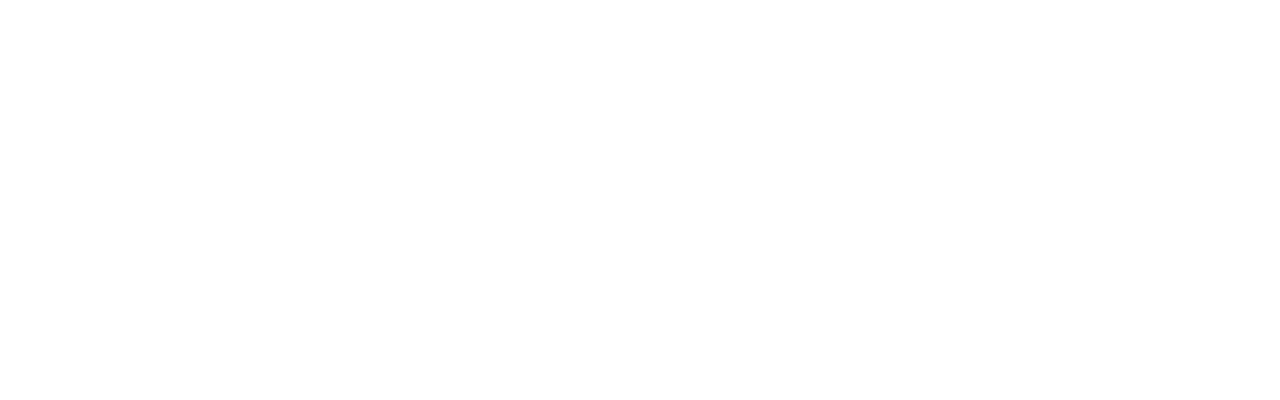
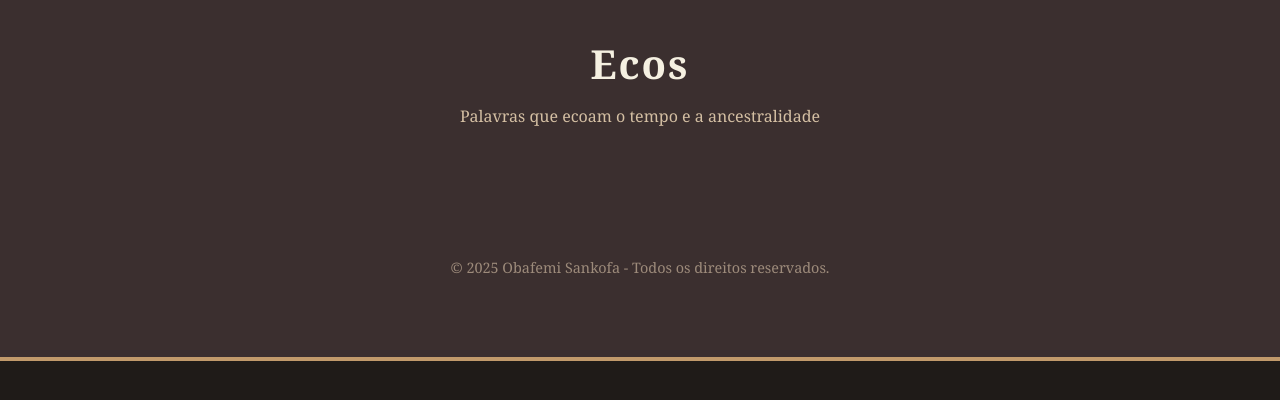
Before and after one commit to arthurcmps/Ecos, a plain HTML site: page index.html in a window 1280 px wide. Drawn offline with Linux system fonts and the light colour scheme.

Commit message:
html e css

```diff
--- /dev/null
+++ b/css/style.css
@@ -0,0 +1,73 @@
+body{
+    margin: 0;
+    padding: 0;
+    font-family: 'Georgia', serif;
+    background-color: #1f1b18;
+    color: #f5f0e1;
+    line-height: 1.6;
+}
+
+header{
+    text-align: center;
+    padding: 2rem 1rem;
+    background-color: #3b2f2f;
+    border-bottom: 4px solid #c19a6b;
+}
+
+h1{
+    margin: 0;
+    font-size: 2.5rem;
+    letter-spacing: 2px;
+}
+
+.subtitulo{
+    font-size: 1rem;
+    color: #d4bfa3;
+    margin-top: 0.5rem;
+}
+
+#filtros button{
+    background-color: #c19a6b;
+    color: #1f1b18;
+    border: none;
+    padding: 0.5rem 1rem;
+    border-radius: 30px;
+    cursor: pointer;
+    font-weight: bold;
+}
+
+#filtros button:hover{
+    background-color: #a87d56;
+}
+
+#lista-poemas{
+    padding: 2rem;
+    display: grid;
+    gap: 2rem;
+    max-width: 800px;
+    margin: auto;
+}
+
+.poema{
+    border-left: 5px solid #c19a6b;
+    padding-left: 1rem;
+    background-color: #2d2420;
+    padding: 1rem;
+    border-radius: 10px;
+}
+
+.poema h2{
+    margin: 0 0 0.5rem 0;
+}
+
+.poema .categorias{
+    font-size: 0.85rem;
+    color: #c5b5a1;
+}
+
+footer{
+    text-align: center;
+    padding: 2rem 1rem;
+    font-size: 0.9rem;
+    color: #9d8b7b;
+}
--- a/index.html
+++ b/index.html
@@ -1,5 +1,30 @@
   <!DOCTYPE html>
   <html lang="pt-BR>
     <head>
+    <meta charset="UTF-8">
+    <meta name="viewport" content="width=divice-width, initial-scale=1.0">
+    <title>Ecos</title>
+    <link rel="stylesheet" href="css/style.css">
+    <script type="module" src="js/script.js" defer></script>
+    </head>
+      <body>
+        <header>
+          <h1>Ecos</h1>
+          <p class="subtitulo">Palavras que ecoam o tempo e a ancestralidade</p>
 
-    </head>
+          <main>
+            <section id="filtros">
+              <!--Botões de categoria serão colocados aqui-->
+            </section>
+
+            <section id="lista-poemas">
+              <!--Poemas carregados do Firebase-->
+            </section>
+          </main>
+
+          <footer>
+            <p>&copy; 2025 Obafemi Sankofa - Todos os direitos reservados.</p>
+          </footer>
+        </header>
+      </body>
+    </html>
```
Also changed, not shown: js/script.js (added).
